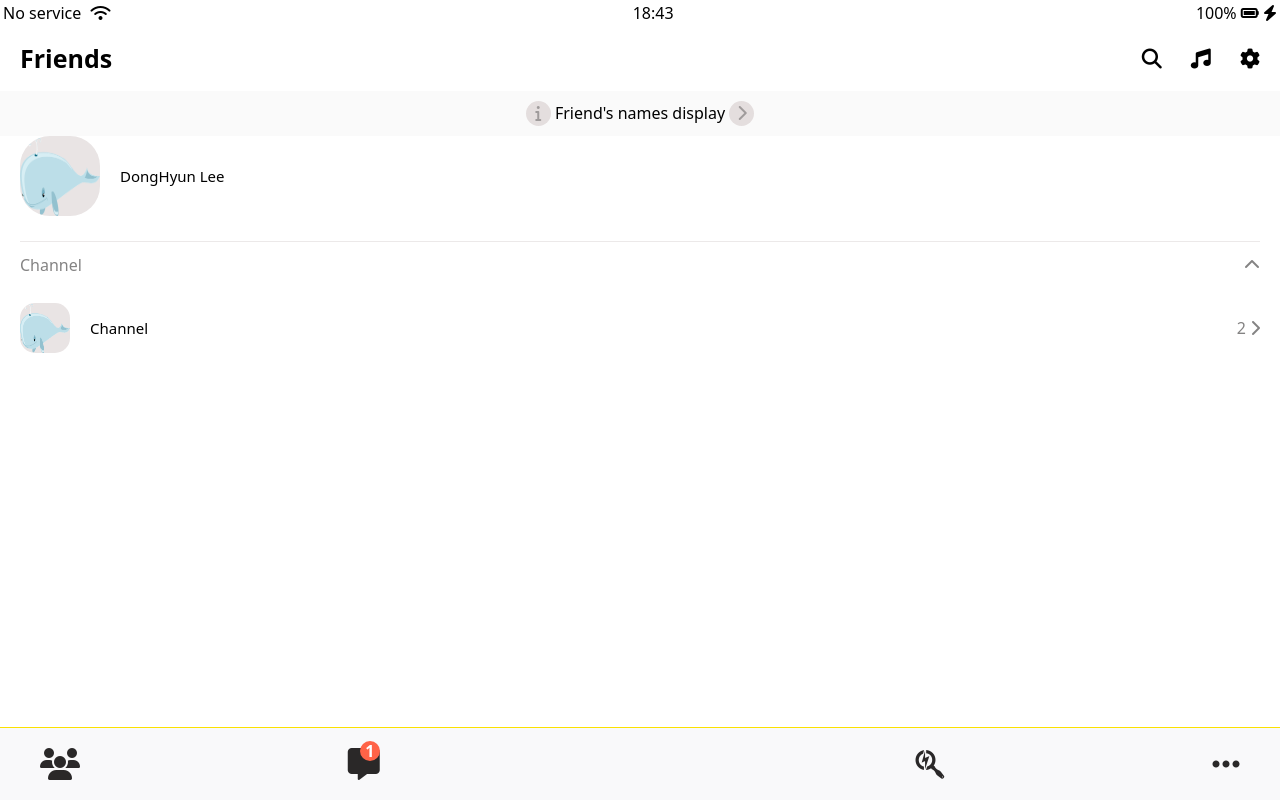
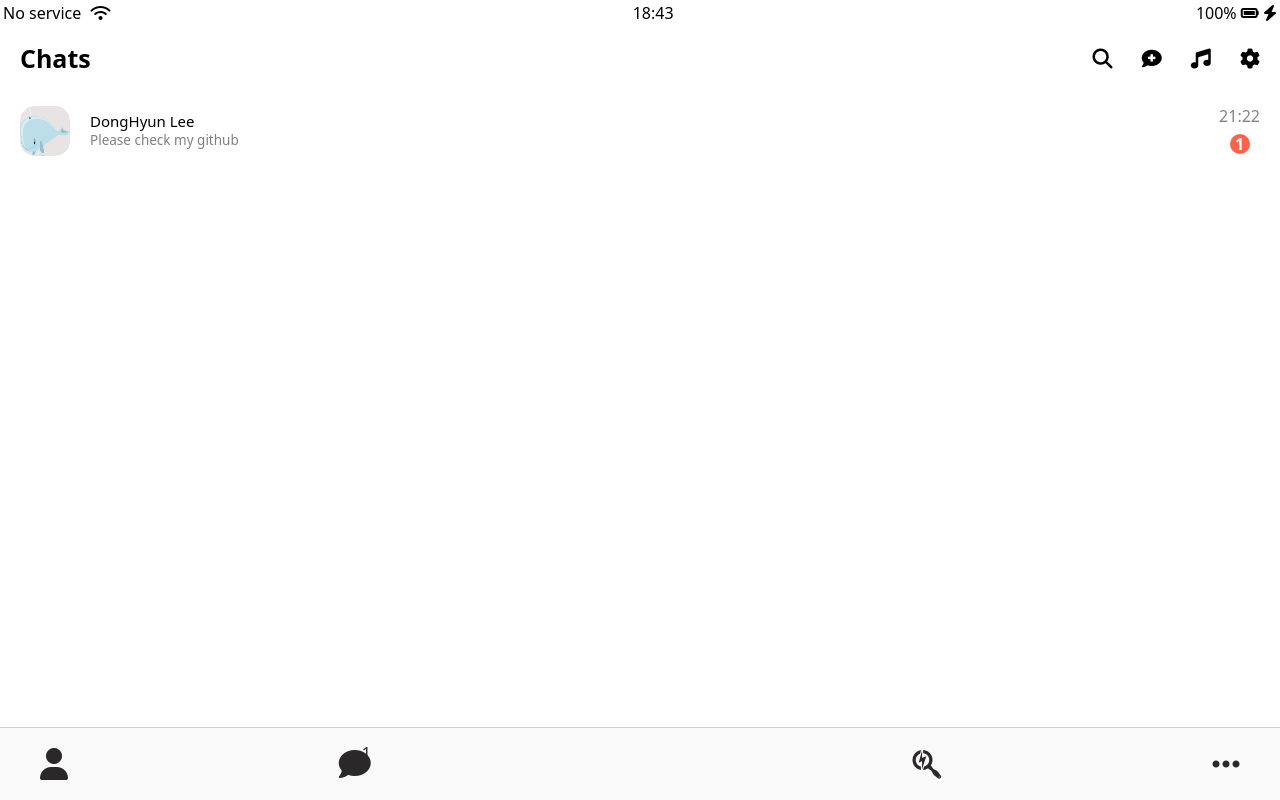
Before and after one commit to leedonghyun1/VanilaTalk, a plain HTML site: page chat.html in a window 1280 px wide. Drawn offline with Linux system fonts and the light colour scheme.

Commit message:
kokoa_clone_2023_230418_2
kokoa_clone_2023_230418_2 update

```diff
--- /dev/null
+++ b/CSS/components/badges.css
@@ -0,0 +1,12 @@
+.badge {
+  background-color: tomato;
+  width: 20px;
+  height: 20px;
+  border-radius: 10px;
+  display: flex;
+  justify-content: center;
+  align-items: center;
+  color: white;
+  font-weight: 600;
+  text-align: center;
+}
--- a/CSS/components/header.css
+++ b/CSS/components/header.css
@@ -3,6 +3,7 @@
   justify-content: space-between;
   padding: var(--horizontal-space);
   align-items: center;
+  margin-bottom: 15px;
 }
 
 .screen-header__title{
--- a/CSS/components/user-component.css
+++ b/CSS/components/user-component.css
@@ -36,3 +36,8 @@
 .user-component__title-not-bold{
   font-weight: 400;
 }
+.user-component__time{
+  margin-bottom: 10px;
+  display: block;
+  align-items: center;
+}
--- a/CSS/friends.css
+++ b/CSS/friends.css
@@ -35,4 +35,7 @@
 
 .user-component__column:last-child{
   color: rgb(132, 131, 131);
+  display: flex;
+  flex-direction: column;
+  align-items: center;
 }
--- a/CSS/nav-bar.css
+++ b/CSS/nav-bar.css
@@ -18,15 +18,7 @@
 }
 
 .nav__notifications {
-  background-color: tomato;
-  width: 20px;
-  height: 20px;
-  border-radius: 10px;
-  display: flex;
-  justify-content: center;
-  align-items: center;
-  color: white;
-  font-weight: 600;
+
   position: absolute;
   right: 0px;
   bottom: 20px;
--- a/CSS/styles.css
+++ b/CSS/styles.css
@@ -5,11 +5,15 @@
 @import "./components/header.css";
 @import "friends.css";
 @import "./components/user-component.css";
+@import "./components/badges.css";
 
 
 body {
   font-family: system-ui, -apple-system, BlinkMacSystemFont, 'Segoe UI', Roboto, Oxygen, Ubuntu, Cantarell, 'Open Sans', 'Helvetica Neue', sans-serif;
   height: 100vh;
+}
+.main-screen {
+  padding: 0px var(--horizontal-space);
 }
 
 .status-bar {
--- a/chat.html
+++ b/chat.html
@@ -14,7 +14,6 @@
     <div class="status-bar__column">
       <span>No service</span>
       <i class="fa-solid fa-wifi"></i>
-      </svg>
     </div>
     <div class="status-bar__column">
       <span>18:43</span>
@@ -29,11 +28,14 @@
   <!--friends display screen header-->
   <header class="screen-header">
     <h1 class="screen-header__title">
-      Friends
+      Chats
     </h1>
     <div class="screen-header__icons">
       <span>
         <i class="fa-solid fa-magnifying-glass fa-lg"></i>
+      </span>
+      <span>
+        <i class="fa-solid fa-comment-medical fa-lg"></i>
       </span>
       <span>
         <i class="fa-solid fa-music fa-lg"></i>
@@ -43,46 +45,20 @@
       </span>
     </div>
   </header>
-
-  <!--friends display friends name-->
-  <a id="friends-display-link">
-    <i class="fa-solid fa-info"></i>
-    Friend's names display
-    <i class="fa-solid fa-chevron-right"></i>
-  </a>
   <!--main contents-->
-
-  <main class="friends-screen">
+  <main class="main-screen">
     <div class="user-component">
       <div class="user-component__column">
-        <img src="./img/whale.png" class="user-component__avator--xl" />
+        <img src="./img/whale.png" class="user-component__avator--sm" />
         <div class="user-component__text">
           <h4 class="user-component__title">DongHyun Lee</h4>
-          <!-- <h5 class="user-component__subtitle">Please check my github</h5> -->
+          <h5 class="user-component__subtitle">Please check my github</h5>
         </div>
       </div>
       <div class="user-component__column">
-
+        <span class="user-component__time">21:22</span>
+        <div class="badge">1</div>
       </div>
-    </div>
-    <div class="friends-screen__channel">
-      <div class="friends-screen__channel--header">
-        <span>Channel</span>
-        <i class="fa-solid fa-chevron-up"></i>
-      </div>
-      <div class="user-component">
-        <div class="user-component__column">
-          <img src="./img/whale.png" class="user-component__avator--sm" />
-          <div class="user-component__text">
-            <h4 class="user-component__title user-component__title-not-bold">Channel</h4>
-          </div>
-        </div>
-        <div class="user-component__column">
-          <span>2</span>
-          <i class="fa-solid fa-chevron-right"></i>
-        </div>
-      </div>
-
     </div>
   </main>
 
@@ -91,13 +67,13 @@
     <ul class="nav__list">
       <li class="nav__btn">
         <a class="nav__link" href="#">
-          <i class="fa-solid fa-users fa-2x"></i>
+          <i class="fa-solid fa-user fa-2x"></i>
         </a>
       </li>
       <li class="nav__btn">
         <a class="nav__link" href="#">
           <span class="nav__notifications">1</span>
-          <i class="fa-solid fa-message fa-2x"></i>
+          <i class="fa-solid fa-comment fa-2x"></i>
       </li>
       <li class="nav__btn">
         <a class="nav__link" href="#">
```
Also changed, not shown: friend.html (+5 -3 lines).
